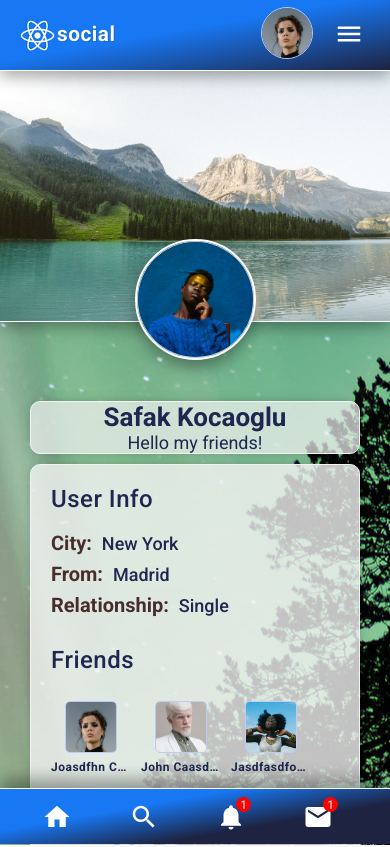
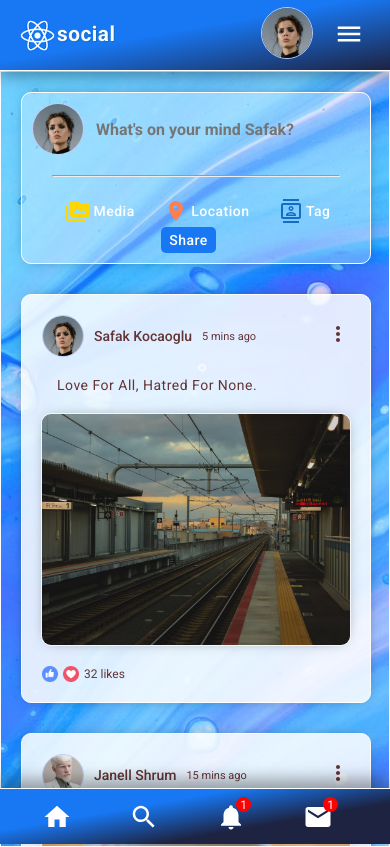
Before and after one commit to kawgh1/mern-social-media-react, a React (Create React App) app: page / in a window 390 px wide. Built offline with nearby package versions, Linux system fonts and the light colour scheme.

Commit message:
styling post text

```diff
--- a/src/App.js
+++ b/src/App.js
@@ -2,7 +2,7 @@ import Home from "./pages/home/Home";
 import Profile from "./pages/profile/Profile";
 
 function App() {
-	return <Profile />;
+	return <Home />;
 }
 
 export default App;
--- a/src/components/post/Post.css
+++ b/src/components/post/Post.css
@@ -100,3 +100,39 @@
 	border-bottom: 1px dashed gray;
 	font-size: 15px;
 }
+
+/* Media Queries */
+@media screen and (max-width: 800px) {
+	.postUsername {
+		font-size: 14px;
+	}
+
+	.postProfileImg {
+		width: 40px;
+		height: 40px;
+	}
+
+	.postDate {
+		font-size: 11px;
+	}
+
+	.postText {
+		font-size: 14px;
+		font-weight: 400;
+		letter-spacing: 0.5px;
+		padding-left: 15px;
+	}
+
+	.likeIcon {
+		width: 16px;
+		height: 16px;
+	}
+
+	.postLikeCounter {
+		font-size: 12px;
+	}
+
+	.postCommentText {
+		font-size: 12px;
+	}
+}
--- a/src/components/userProfile/UserProfile.css
+++ b/src/components/userProfile/UserProfile.css
@@ -196,4 +196,25 @@
 		width: 115px;
 		top: 170px;
 	}
+
+	.profileTitle {
+		font-size: 18px;
+	}
+
+	.profileInfoName {
+		font-size: 20px;
+		font-weight: 500;
+	}
+
+	.profileInfoDesc {
+		font-weight: 400;
+		font-size: 16px;
+	}
+
+	.profileInfoKey {
+		font-size: 16px;
+	}
+	.profileInfoValue {
+		font-size: 14px;
+	}
 }
```
